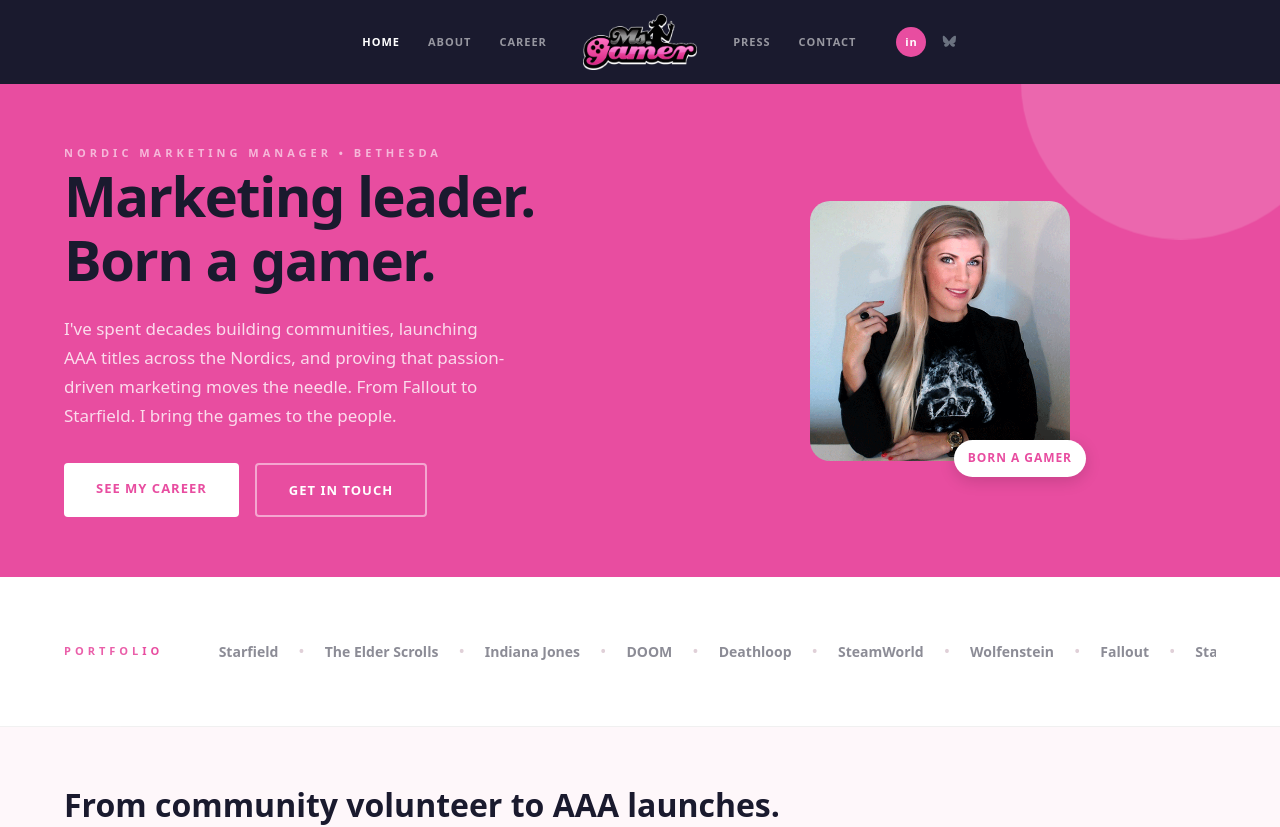
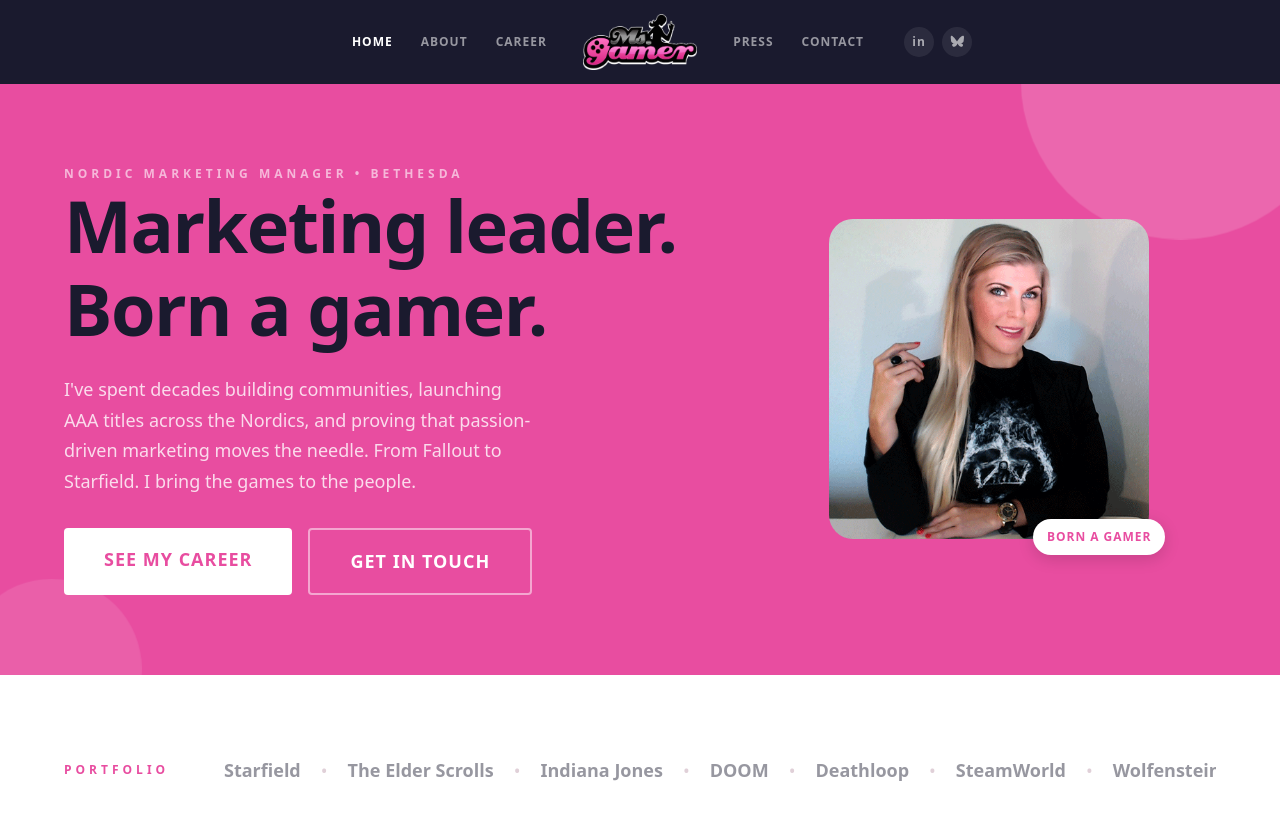
Before and after one commit to jezper/msgamer.se, a website built with Vite: page index.html in a window 1280 px wide. Shown: the top 827 px of the page. Built offline with nearby package versions, Linux system fonts and the light colour scheme; a web font is replaced by a local one.

Commit message:
feat: bolder design - larger type, bigger photo, punchier cards and buttons

```diff
--- a/css/components.css
+++ b/css/components.css
@@ -9,8 +9,9 @@
   font-weight: 700;
   letter-spacing: var(--tracking-wide);
   text-transform: uppercase;
-  padding: 0.875rem 2rem;
+  padding: 1rem 2.5rem;
   border-radius: var(--radius-sm);
+  font-size: var(--text-body);
   border: none;
   cursor: pointer;
   transition: transform var(--transition-normal), box-shadow var(--transition-normal);
@@ -98,12 +99,18 @@
 .career-card {
   background-color: var(--color-white);
   border-radius: var(--radius-md);
-  padding: var(--space-lg);
-  border-top: 4px solid var(--color-pink);
+  padding: var(--space-xl);
+  border-top: 6px solid var(--color-pink);
+  transition: transform var(--transition-normal), box-shadow var(--transition-normal);
+}
+
+.career-card:hover {
+  transform: translateY(-4px);
+  box-shadow: 0 0.5rem 2rem rgba(232, 77, 160, 0.15);
 }
 
 .career-card--featured {
-  box-shadow: var(--shadow-card);
+  box-shadow: 0 0.25rem 1.5rem rgba(232, 77, 160, 0.12);
 }
 
 .career-card__date {
@@ -167,10 +174,10 @@
 
 .portfolio-strip__brand {
   font-family: var(--font-display);
-  font-size: 0.875rem;
-  font-weight: 600;
+  font-size: 1.125rem;
+  font-weight: 700;
   color: var(--color-ink);
-  opacity: 0.5;
+  opacity: 0.45;
   white-space: nowrap;
 }
 
@@ -297,12 +304,13 @@
   border: 2px solid var(--color-pink-border);
   border-radius: var(--radius-md);
   text-align: center;
-  transition: border-color var(--transition-fast), box-shadow var(--transition-fast);
+  transition: border-color var(--transition-fast), box-shadow var(--transition-fast), transform var(--transition-fast);
 }
 
 .press-card:hover {
   border-color: var(--color-pink);
-  box-shadow: var(--shadow-card);
+  box-shadow: 0 0.5rem 2rem rgba(232, 77, 160, 0.15);
+  transform: translateY(-4px);
 }
 
 .press-card__name {
--- a/css/layout.css
+++ b/css/layout.css
@@ -144,16 +144,16 @@
 }
 
 .social-icon--linkedin {
-  background-color: var(--color-pink);
-  color: var(--color-white);
-}
-
-.social-icon--x-dark {
   background-color: rgba(255, 255, 255, 0.08);
   color: rgba(255, 255, 255, 0.6);
 }
 
-.social-icon--x-light {
+.social-icon--bluesky-dark {
+  background-color: rgba(255, 255, 255, 0.08);
+  color: rgba(255, 255, 255, 0.6);
+}
+
+.social-icon--bluesky-light {
   background-color: var(--color-blush);
   color: var(--color-pink);
 }
@@ -198,8 +198,8 @@
 
 .hero__content {
   display: grid;
-  grid-template-columns: 1fr 1fr;
-  gap: 3rem;
+  grid-template-columns: 1.4fr 1fr;
+  gap: 4rem;
   align-items: center;
 }
 
--- a/css/tokens.css
+++ b/css/tokens.css
@@ -13,12 +13,12 @@
   --font-display: 'Clash Display', system-ui, sans-serif;
   --font-body: 'General Sans', system-ui, sans-serif;
 
-  --text-hero: clamp(2.5rem, 5vw, 3.5rem);
-  --text-section: clamp(1.75rem, 3vw, 2rem);
-  --text-sub: clamp(1.125rem, 2vw, 1.25rem);
-  --text-body: clamp(0.9375rem, 1.5vw, 1.0625rem);
-  --text-small: 0.8125rem;
-  --text-label: 0.6875rem;
+  --text-hero: clamp(3rem, 6vw, 4.5rem);
+  --text-section: clamp(2rem, 3.5vw, 2.5rem);
+  --text-sub: clamp(1.25rem, 2.5vw, 1.5rem);
+  --text-body: clamp(1rem, 1.5vw, 1.125rem);
+  --text-small: 0.875rem;
+  --text-label: 0.75rem;
 
   --leading-tight: 1.0;
   --leading-snug: 1.15;
@@ -37,8 +37,8 @@
   --space-lg: 1.5rem;
   --space-xl: 2rem;
   --space-2xl: 3rem;
-  --space-3xl: 3.75rem;
-  --space-4xl: 4.5rem;
+  --space-3xl: 5rem;
+  --space-4xl: 6rem;
 
   /* Layout */
   --container-max: 72rem;
--- a/index.html
+++ b/index.html
@@ -135,9 +135,9 @@
             <img
               src="/images/paulina-placeholder.gif"
               alt="Paulina Lorné, MsGamer"
-              width="260"
-              height="260"
-              style="width:260px;height:260px;object-fit:cover;border-radius:1.25rem;display:block;"
+              width="320"
+              height="320"
+              style="width:320px;height:320px;object-fit:cover;border-radius:1.5rem;display:block;"
             >
             <div
               aria-label="Born a gamer"
```
